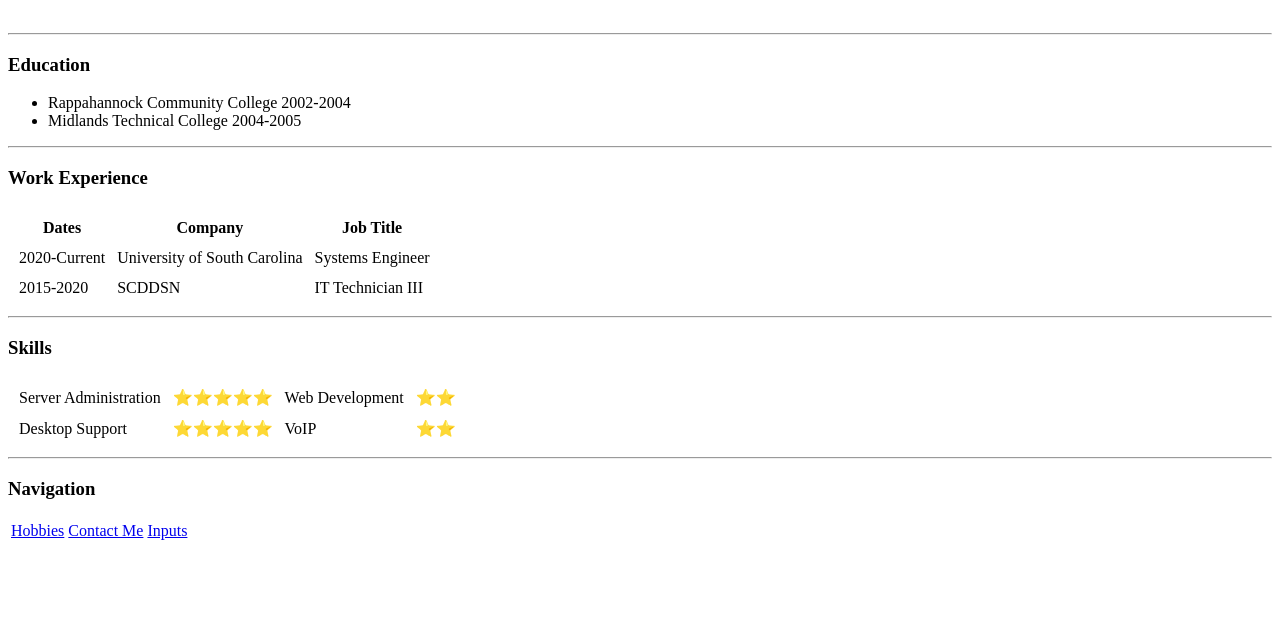
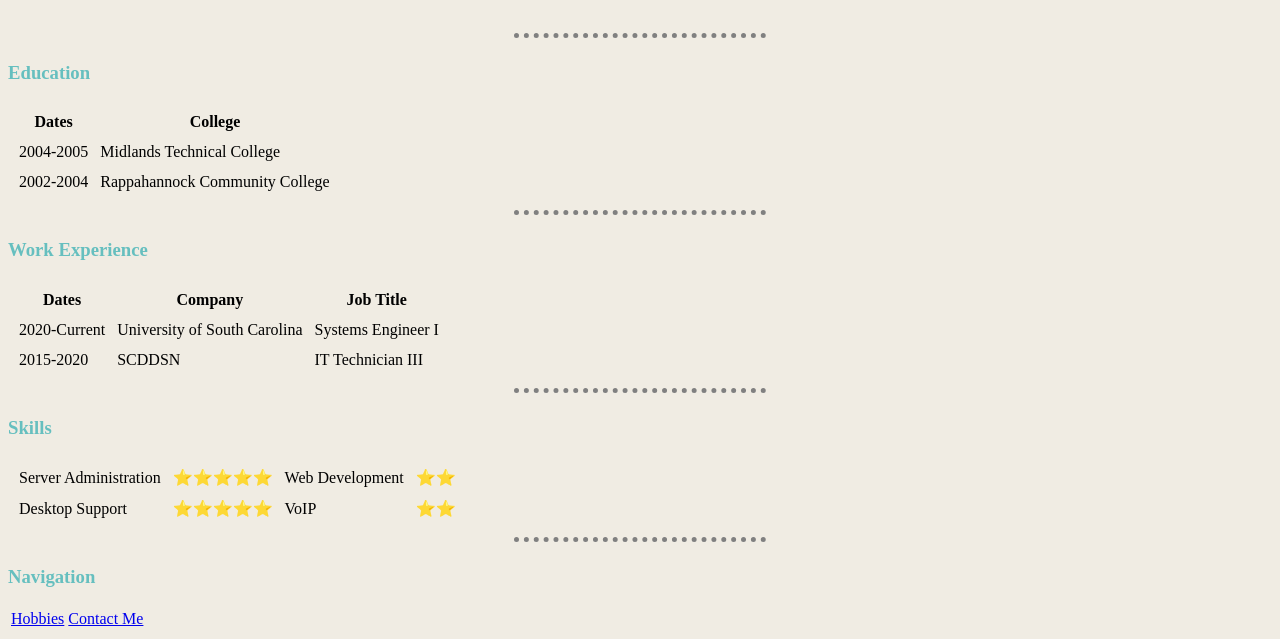
Before and after one commit to Roadw2k/CV, a plain HTML site: page index.html in a window 1280 px wide. Shown: the part 207-846 px from the top of the page. Before the commit the page ends 800 px from the top, so only its background shows below. Drawn offline with Linux system fonts and the light colour scheme.

Commit message:
Updated html files and added CSS coding

```diff
--- /dev/null
+++ b/css/styles.css
@@ -0,0 +1,15 @@
+  body {
+    background-color: #F0ECE3;
+  }
+  hr {
+    border:none;
+    border-top:5px dotted grey;
+    height:5px;
+    width:20%;
+  }
+h1 {
+  color: #66BFBF;
+}
+h3 {
+  color: #66BFBF;
+}
--- a/index.html
+++ b/index.html
@@ -4,12 +4,14 @@
 <head>
   <meta charset="utf-8">
   <title>Jason's Personal Site</title>
+  <link rel="stylesheet" href="css/styles.css">
+
 </head>
 
 <body>
   <table cellspacing="20">
     <tr>
-      <td>  <img src="images/JasonGregg.png" alt="Jason Gregg"></td>
+      <td>  <img src="images/JasonGregg.png" alt="Jason profile picture"></td>
       <td>
         <h1>Jason Gregg</h1>
         <em>Systems Engineer I<br />
@@ -18,13 +20,25 @@
       </td>
     </tr>
   </table>
+  <hr>
+  <h3>Education</h3>
+  <table cellspacing="10">
+    <thead>
+      <tr>
+        <th>Dates</th>
+        <th>College</th>
+      </tr>
+    </thead>
+    <tr>
+      <td>2004-2005</td>
+      <td>Midlands Technical College</td>
+    </tr>
+    <tr>
+      <td>2002-2004</td>
+      <td>Rappahannock Community College</td>
+    </tr>
 
-  <hr />
-  <h3>Education</h3>
-  <ul>
-    <li>Rappahannock Community College 2002-2004</li>
-    <li>Midlands Technical College 2004-2005</li>
-  </ul>
+  </table>
   <hr>
   <h3>Work Experience</h3>
   <table cellspacing="10">
@@ -38,7 +52,7 @@
     <tr>
       <td>2020-Current</td>
       <td>University of South Carolina</td>
-      <td>Systems Engineer</td>
+      <td>Systems Engineer I</td>
     </tr>
     <tr>
       <td>2015-2020</td>
@@ -71,7 +85,6 @@
   <table>
     <td><a href="hobbies.html">Hobbies</a></td>
     <td><a href="contact-me.html">Contact Me</a></td>
-    <td><a href="inputs.html">Inputs</a></td>
   </table>
 </body>
 
```
Also changed, not shown: contact-me.html (+1 -1 lines), hobbies.html (+2 -2 lines), inputs.html (deleted, +0 -24 lines).
